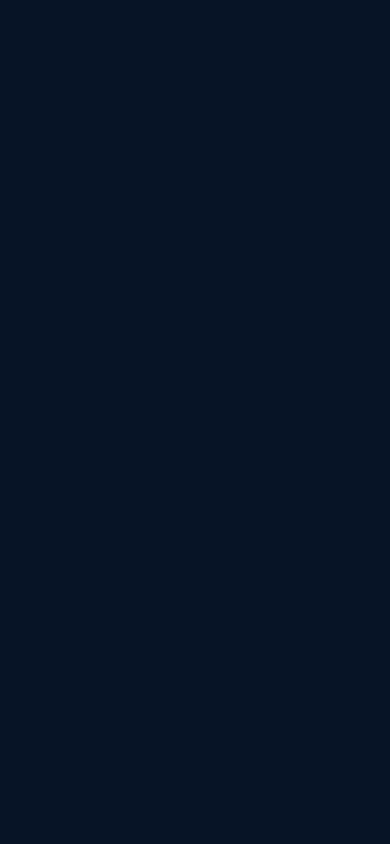
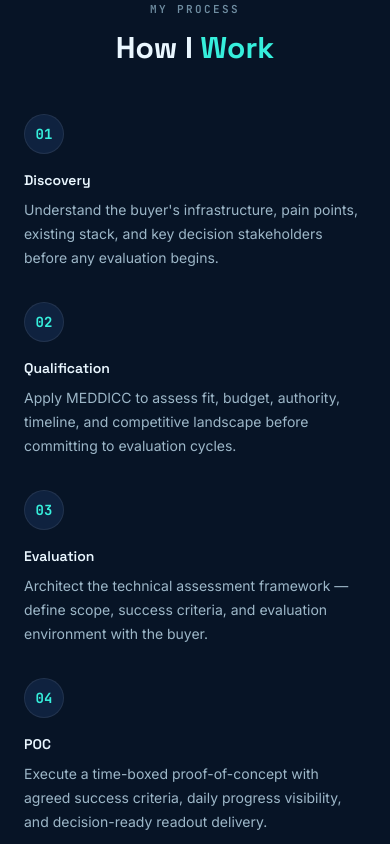
Before and after one commit to Amphibian007/diptaverse-portfolio-v2, a Next.js app: page / in a window 390 px wide. Shown: the part 6360-7204 px from the top of the page. Before the commit the page ends 6281 px from the top, so only its background shows below. Built offline with nearby package versions, Linux system fonts and the light colour scheme.

Commit message:
feat: add How I Work section

```diff
--- a/src/app/page.tsx
+++ b/src/app/page.tsx
@@ -3,6 +3,7 @@ import { About } from "@/sections/about/About";
 import { EnterpriseWork } from "@/sections/experience/EnterpriseWork";
 import { SalesApproach } from "@/sections/experience/SalesApproach";
 import { Events } from "@/sections/experience/Events";
+import { HowIWork } from "@/sections/how-i-work/HowIWork";
 
 export default function Home() {
   return (
@@ -12,6 +13,7 @@ export default function Home() {
       <EnterpriseWork />
       <SalesApproach />
       <Events />
+      <HowIWork />
     </main>
   );
 }
--- /dev/null
+++ b/src/data/howIWork.ts
@@ -0,0 +1,44 @@
+export type ProcessStep = {
+  id: string;
+  number: string;
+  title: string;
+  description: string;
+};
+
+export const processSteps: ProcessStep[] = [
+  {
+    id: "discovery",
+    number: "01",
+    title: "Discovery",
+    description:
+      "Understand the buyer's infrastructure, pain points, existing stack, and key decision stakeholders before any evaluation begins.",
+  },
+  {
+    id: "qualification",
+    number: "02",
+    title: "Qualification",
+    description:
+      "Apply MEDDICC to assess fit, budget, authority, timeline, and competitive landscape before committing to evaluation cycles.",
+  },
+  {
+    id: "evaluation",
+    number: "03",
+    title: "Evaluation",
+    description:
+      "Architect the technical assessment framework — define scope, success criteria, and evaluation environment with the buyer.",
+  },
+  {
+    id: "poc",
+    number: "04",
+    title: "POC",
+    description:
+      "Execute a time-boxed proof-of-concept with agreed success criteria, daily progress visibility, and decision-ready readout delivery.",
+  },
+  {
+    id: "adoption",
+    number: "05",
+    title: "Adoption",
+    description:
+      "Guide from signed contract through production deployment — architecture review, onboarding, and long-term platform health monitoring.",
+  },
+];
--- /dev/null
+++ b/src/sections/how-i-work/HowIWork.tsx
@@ -0,0 +1,73 @@
+import { SectionContainer } from "@/components/SectionContainer";
+import { SectionHeader } from "@/components/SectionHeader";
+import { processSteps } from "@/data/howIWork";
+import type { ProcessStep } from "@/data/howIWork";
+
+function Step({ step }: { step: ProcessStep }) {
+  return (
+    <div className="flex flex-col">
+      {/* Number circle */}
+      <div
+        className="relative z-10 flex h-10 w-10 items-center justify-center rounded-full"
+        style={{
+          background: "var(--panel)",
+          border: "1px solid var(--border)",
+        }}
+      >
+        <span
+          className="font-mono text-sm font-bold"
+          style={{ color: "var(--accent)" }}
+        >
+          {step.number}
+        </span>
+      </div>
+
+      {/* Title */}
+      <h3
+        className="mt-4 text-sm font-semibold"
+        style={{
+          fontFamily: "var(--font-heading)",
+          color: "var(--text-primary)",
+        }}
+      >
+        {step.title}
+      </h3>
+
+      {/* Description */}
+      <p
+        className="mt-2 text-sm leading-6"
+        style={{ color: "var(--text-secondary)" }}
+      >
+        {step.description}
+      </p>
+    </div>
+  );
+}
+
+export function HowIWork() {
+  return (
+    <SectionContainer id="how-i-work">
+      <SectionHeader
+        label="My Process"
+        title="How I"
+        accentWord="Work"
+        accentPosition="after"
+      />
+
+      {/* Steps wrapper */}
+      <div className="relative">
+        {/* Connecting line — desktop only */}
+        <div
+          className="absolute top-5 left-0 right-0 hidden -translate-y-1/2 border-t lg:block"
+          style={{ borderColor: "var(--border)" }}
+        />
+
+        <div className="grid grid-cols-1 gap-8 lg:grid-cols-5">
+          {processSteps.map((step: ProcessStep) => (
+            <Step key={step.id} step={step} />
+          ))}
+        </div>
+      </div>
+    </SectionContainer>
+  );
+}
```
Also changed, not shown: 1 other file (tests, documents, lock files or other folders).
